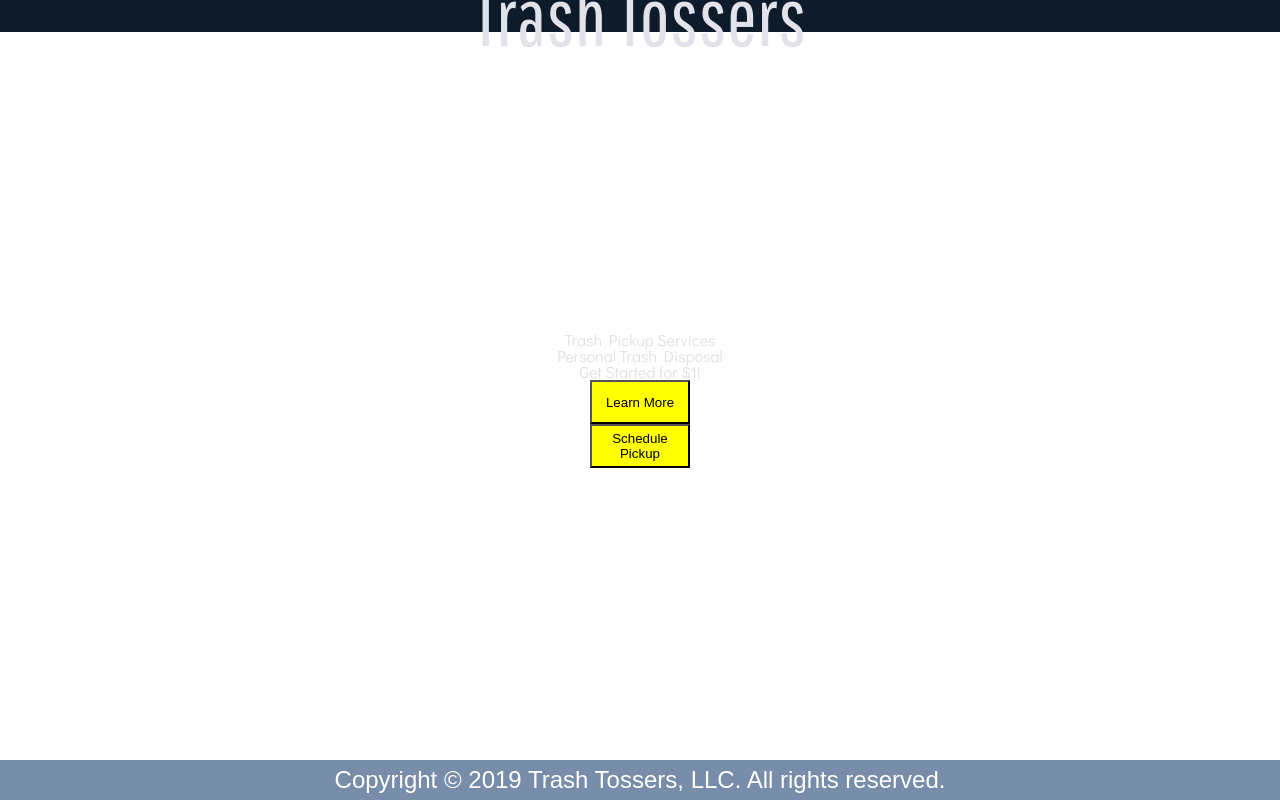
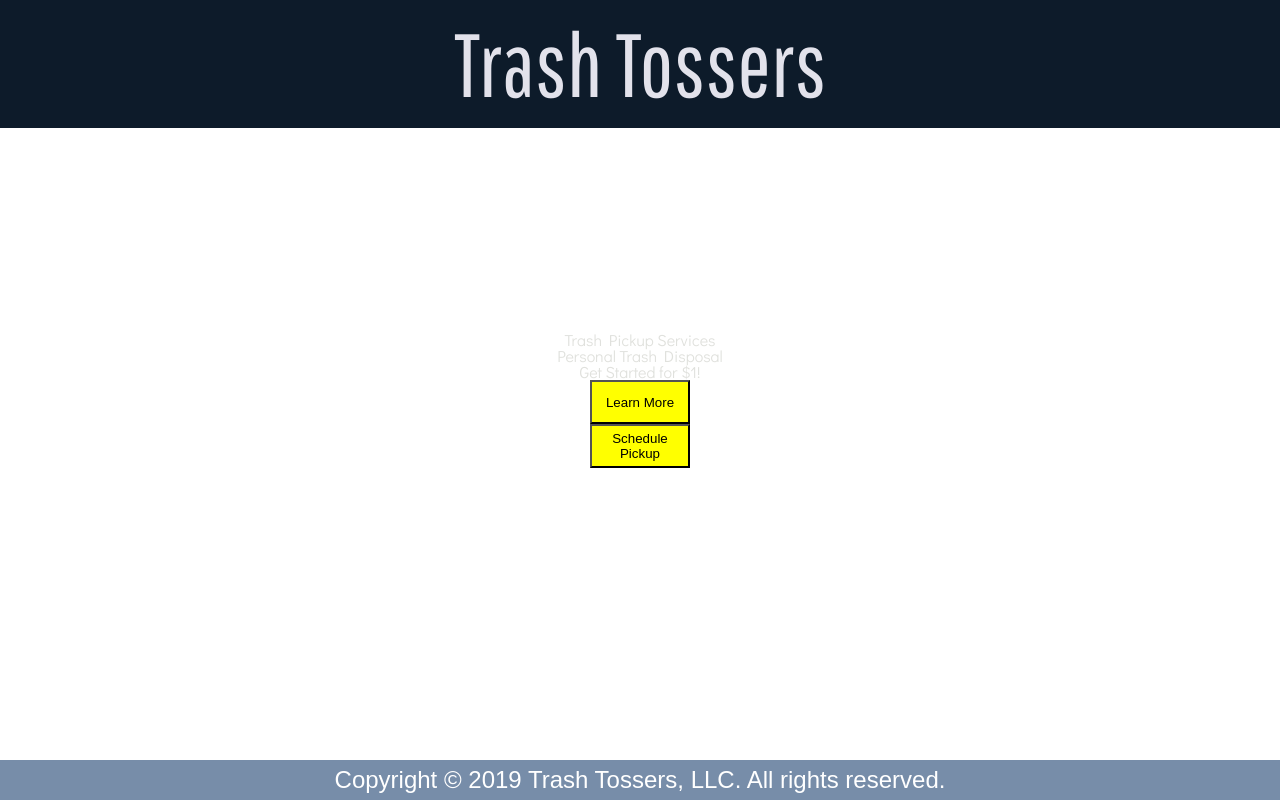
Before and after one commit to AbreuOliver/trash-tossers, a React (Create React App) app: page / in a window 1280 px wide. Built offline with nearby package versions, Linux system fonts and the light colour scheme; a web font is replaced by a local one.

Commit message:
Made header height and font more adjustable

```diff
--- a/src/Styles/Components/_header.sass
+++ b/src/Styles/Components/_header.sass
@@ -8,11 +8,11 @@
     justify-content: center
     align-items: center
     top: 0
-    height: 2rem
+    height: 10vmax
     color: white
     padding-bottom: 0px
     width: 100vw
     background-color: $header-background-color
     color: $platinum
     font-family: $header-font
-    font-size: 10vmin
+    font-size: 7vmax
--- a/src/Styles/index.css
+++ b/src/Styles/index.css
@@ -101,14 +101,14 @@
   justify-content: center;
   align-items: center;
   top: 0;
-  height: 2rem;
+  height: 10vmax;
   color: white;
   padding-bottom: 0px;
   width: 100vw;
   background-color: #0D1B2A;
   color: #E2E2EB;
   font-family: "Pathway Gothic One", sans-serif;
-  font-size: 10vmin;
+  font-size: 7vmax;
 }
 
 .footer-container {
```
Also changed, not shown: src/Components/landingPage.jsx (deleted, +0 -24 lines), src/Styles/Components/_app.sass (+6 -6 lines).
